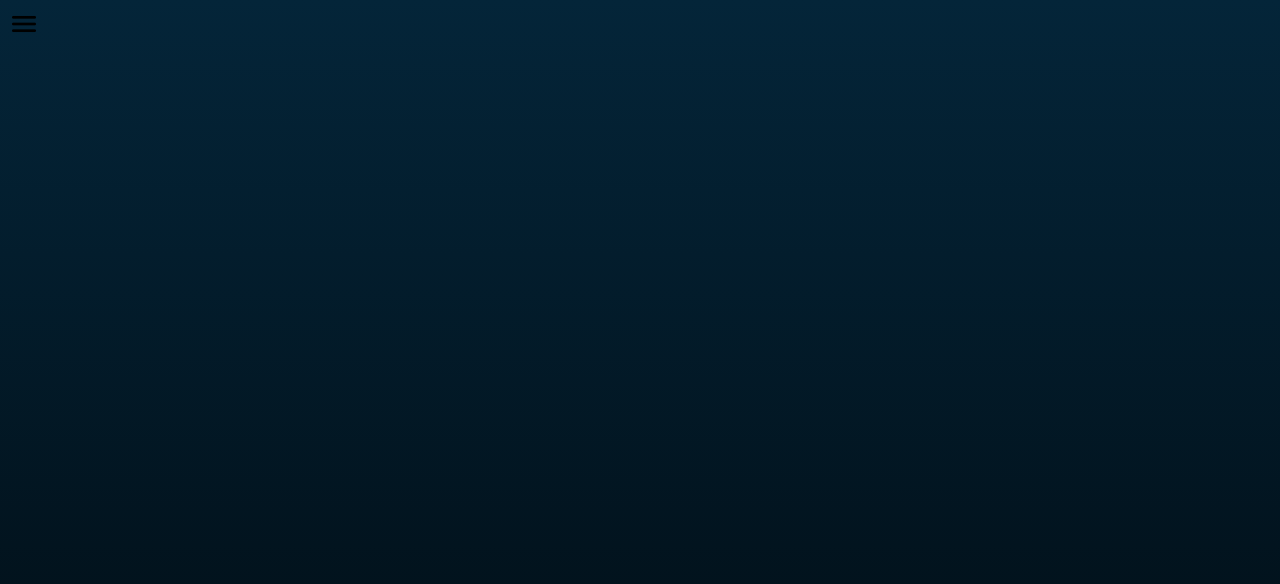
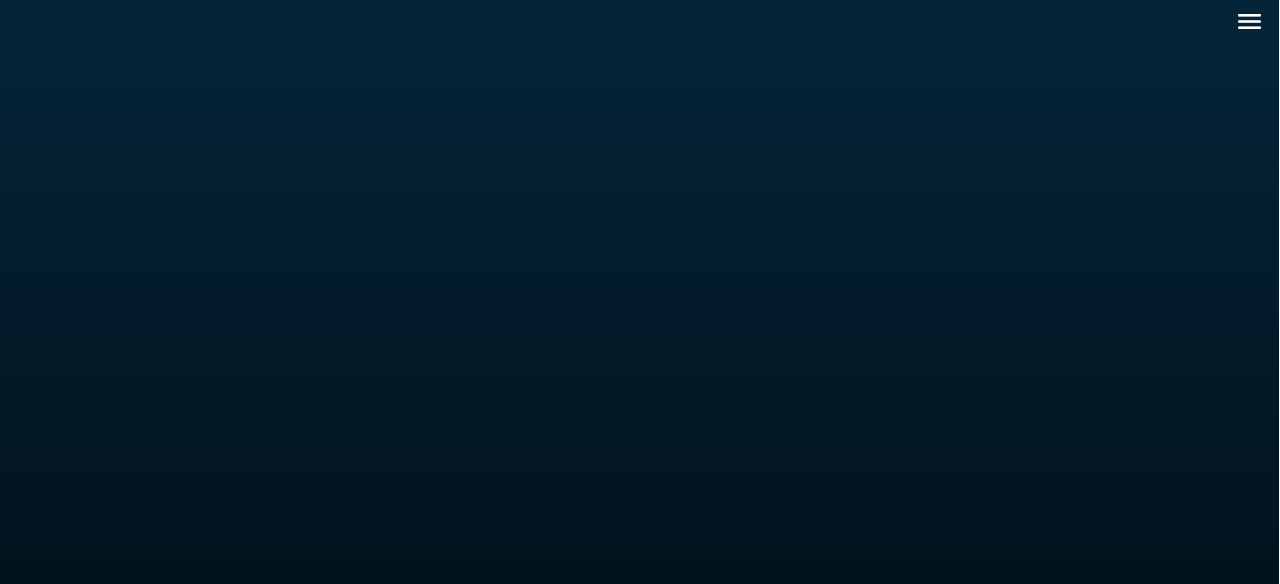
Before and after one commit to f-mantovani/project-3-client, a React (Create React App) app: page /dashboard in a window 1280 px wide. Shown: the top 584 px of the page. Built offline with nearby package versions, Linux system fonts and the light colour scheme.

Commit message:
navbar position and color have been fixed

```diff
--- a/src/components/Nav/Nav.css
+++ b/src/components/Nav/Nav.css
@@ -7,7 +7,7 @@
 }
 
 .untoggle-button {
-    align-self: flex-end;
+    align-self: flex-start;
     padding: 0.5rem 0rem;
     width: 1em;
 
@@ -15,8 +15,11 @@
 
 .toggle-button-burger {
     position: fixed;
-    width: 2em;
-    margin: 0.5em;
+    top:0;
+    right: 0;
+    width: 1.8em;
+    margin: 0.7em 1em;
+    padding: 0.2em;
 }
 
 .toggled {
--- a/src/components/Nav/NavSideBar.js
+++ b/src/components/Nav/NavSideBar.js
@@ -4,17 +4,21 @@ import styled from 'styled-components'
     const SideBar = styled.nav `
 
 
-        width: ${props => props.toggled ? "0%" : "36%"};
+        width: ${props => props.toggled ? "0%" : "60%"};
         padding: ${props => props.toggled ? "0" : "0.5em 1em"};
 
-        background-color: steelblue;
+        background: linear-gradient(180deg, #042539 0%, #010C13 100%);
+        border-left: 0.05em white solid;
         color: white;
         height: 100vh;
         overflow: hidden;
         display: flex;
         position: fixed;
+        top: 0;
+        right: 0;
         flex-direction: column;
         transition-duration: 0.3s;
+        z-index: 1;
     `
 
 export default SideBar
--- a/src/components/Navbar.js
+++ b/src/components/Navbar.js
@@ -2,7 +2,7 @@ import React from 'react'
 import NavLinkPlato from '../design.system/NavLinkPlato'
 import { useState } from 'react'
 import SideBar from './Nav/NavSideBar'
-import menuToggle from '../assets/menu-1768000-1502336.webp'
+import menuToggle from '../assets/burger-icon.png'
 import closeIcon from '../assets/icon-close-512.webp'
 import './Nav/Nav.css'
 
--- a/src/components/Styling/Text.styling.js
+++ b/src/components/Styling/Text.styling.js
@@ -1,6 +1,6 @@
 import React from 'react'
 
-const Text.styling = () => {
+const TextStyling = () => {
   return (
     <>
       <p>space Start</p>
@@ -26,4 +26,4 @@ const Text.styling = () => {
   )
 }
 
-export default Text.styling
+export default TextStyling
```
Also changed, not shown: src/assets/burger-icon.png (added), src/assets/menu-1768000-1502336.webp (deleted).
